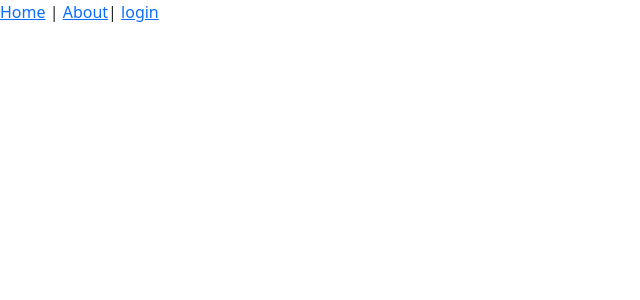
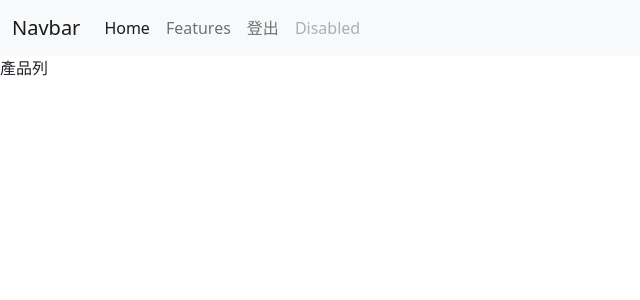
Before and after one commit to yunyunfunnydays/onlineshop, a Vue app: page /#/dashboard/products in a window 1280 px wide. Before the commit this address had no page. Shown: the top 300 px of the page, without its empty margins (0-640 px from the left). Built offline with nearby package versions, Linux system fonts and the light colour scheme; no server answers.

Commit message:
logout on navbar

```diff
--- a/src/App.vue
+++ b/src/App.vue
@@ -1,9 +1,4 @@
 <template>
-  <div id="nav">
-    <router-link to="/">Home</router-link> |
-    <router-link to="/about">About</router-link>|
-    <router-link to="/login">login</router-link>
-  </div>
   <router-view/>
 </template>
 
--- /dev/null
+++ b/src/components/Navbar.vue
@@ -0,0 +1,45 @@
+<template>
+  <nav class="navbar navbar-expand-lg navbar-light bg-light">
+    <div class="container-fluid">
+      <a class="navbar-brand" href="#">Navbar</a>
+      <button class="navbar-toggler" type="button" data-bs-toggle="collapse"
+       data-bs-target="#navbarNav" aria-controls="navbarNav"
+       aria-expanded="false" aria-label="Toggle navigation">
+        <span class="navbar-toggler-icon"></span>
+      </button>
+      <div class="collapse navbar-collapse" id="navbarNav">
+        <ul class="navbar-nav">
+          <li class="nav-item">
+            <a class="nav-link active" aria-current="page" href="#">Home</a>
+          </li>
+          <li class="nav-item">
+            <a class="nav-link" href="#">Features</a>
+          </li>
+          <li class="nav-item">
+            <a class="nav-link" href="#" @click.prevent="logout">登出</a>
+          </li>
+          <li class="nav-item">
+            <a class="nav-link disabled" href="#" tabindex="-1" aria-disabled="true">Disabled</a>
+          </li>
+        </ul>
+      </div>
+    </div>
+  </nav>
+</template>
+
+<script>
+export default {
+  // 建立登出事件
+  methods: {
+    logout() {
+      const api = `${process.env.VUE_APP_API}logout`;
+      this.axios.post(api)
+        .then((res) => {
+          if (res.data.success) {
+            this.$router.push('/login');
+          }
+        });
+    },
+  },
+};
+</script>
--- a/src/views/Dashboard.vue
+++ b/src/views/Dashboard.vue
@@ -1,9 +1,16 @@
 <template>
-  成功登入跳轉業面
+  <!--新增 bootstrap navbar 元件，獨立為一個 components 檔案，並用註冊的方式匯入-->
+  <Navbar></Navbar>
+  <router-view/>
 </template>
 
 <script>
+import Navbar from '@/components/Navbar.vue';
+
 export default {
+  components: {
+    Navbar,
+  },
   created() {
     // 從 cookie 取出 token
     const token = document.cookie.replace(/(?:(?:^|.*;\s*)hexToken\s*=\s*([^;]*).*$)|^.*$/, '$1');
--- a/src/views/Login.vue
+++ b/src/views/Login.vue
@@ -48,23 +48,18 @@ export default {
     };
   },
   methods: {
-    // 設置此方法，在 submit 事件觸發時，將 user 資料，透過 API 傳到資料庫，並獲得回傳訊息來表示是否成功
     signin() {
       // console.log('singin');
       const api = `${process.env.VUE_APP_API}admin/signin`;
       // console.log(api);
-      // 參考 vue.axios 文件可知 axios 操作的格式，可為 this.axios/$https
-      // this.axios.post(串接的API, 傳輸的內容(須符合API格式))
       this.axios.post(api, this.user)
         .then((res) => {
-          // 將登入資訊儲存於 cookie
           const { token, expired } = res.data; // ES6 物件解構
-          // 操作 cooking 的 MDN https://developer.mozilla.org/zh-CN/docs/Web/API/Document/cookie
-          // document.cookie = `自定義名稱=${token值}; expires=${new Date(expired值，並換成 cookie 要的格式)}`
           document.cookie = `hexToken=${token}; expires=${new Date(expired)}`;
           // console.log(res, expired, new Date(expired),token);
           if (res.data.success) {
-            this.$router.push('/dashboard');
+            // 改為轉到 dashboard 下的產品頁
+            this.$router.push('/dashboard/products');
           }
         });
     },
--- /dev/null
+++ b/src/views/Products.vue
@@ -0,0 +1,4 @@
+// 產品頁
+<template>
+  產品列
+</template>
```
Also changed, not shown: src/router/index.js (+7 -0 lines).
